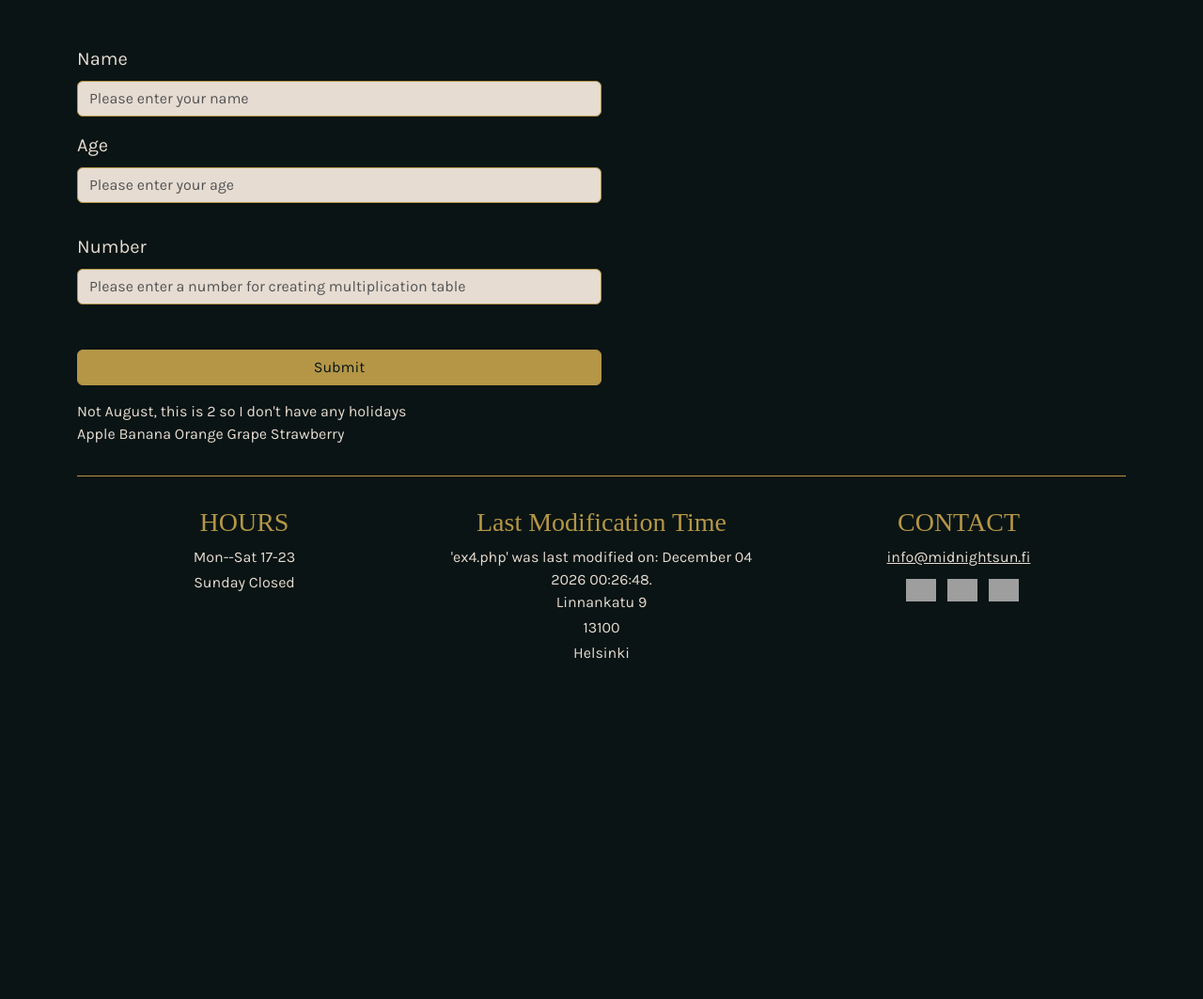
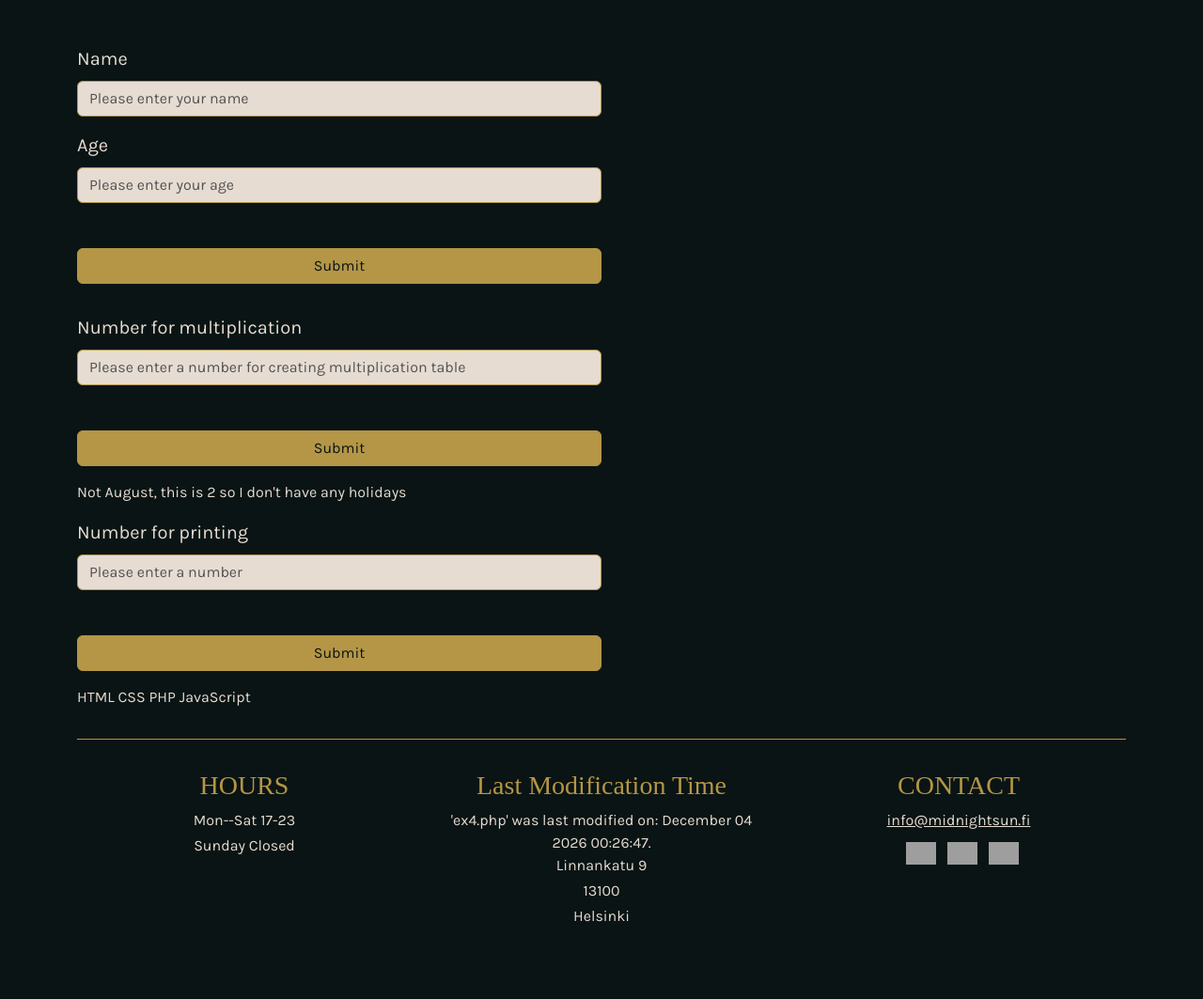
Before and after one commit to CarolLu85/PHP_InClass, a PHP site: page /jinLu_Tasks/ex4.php in a window 1280 px wide. Shown: the part 187-1250 px from the top of the page at 94% size. Before the commit the page ends 888 px from the top, so only its background shows below. Run offline with PHP 8.4, Linux system fonts and the light colour scheme; some web fonts are replaced; grey boxes are pictures that could not be loaded.

Commit message:
modified task4

```diff
--- a/jinLu_Tasks/ex4.php
+++ b/jinLu_Tasks/ex4.php
@@ -5,6 +5,7 @@ include 'header.php'; ?>
     <div class="tasks">
         <div class="ageForm">
             <form name="ageForm" class = "col-lg-6 bookform custom-padding" method="post" action="<?php echo htmlspecialchars($_SERVER['PHP_SELF']);?>">
+                <input type="hidden" name="form" value="ageForm">
                 <div>
                     <label for="name" class="form-label fs-5">Name</label>
                     <input type="text" class="form-control" name="nimi" id="name" aria-describedby="nameHelp" placeholder="Please enter your name" required>
@@ -13,16 +14,14 @@ include 'header.php'; ?>
                     <label for="age" class="form-label fs-5">Age</label>
                     <input type="number" class="form-control" name="age" id="age" placeholder="Please enter your age" required>
                 </div>
-                <div class="mb-3">
-                    <label for="number"  class="form-label fs-5">Number</label>
-                    <input type="number" class="form-control" name="number" id="age" placeholder="Please enter a number for creating multiplication table" required>
-                </div>
                 <div class = "d-grid">
                         <button type="submit" class="btn btn-primary d-grid" value="submit">Submit</button>
                 </div>
             </form>
             <?php
                 if ($_SERVER["REQUEST_METHOD"] == "POST") {
+                    $formValue = $_POST["form"];
+                    if ($formValue == "ageForm") {
                         $name = $_POST["nimi"];
                         $age = $_POST["age"];
                         if ($age < 18) {
@@ -30,10 +29,54 @@ include 'header.php'; ?>
                         } else {
                             echo "<h3>Hi $name, you are welcome to vote.</h3>";
                         }
+
+                    }
                 }
             ?>
         </div>
-        <div class="switchTask">
+        <div class="multiplicationForm">
+            <form name="multiplicationForm" class = "col-lg-6 bookform custom-padding" method="post" action="<?php echo htmlspecialchars($_SERVER['PHP_SELF']);?>">
+                <input type="hidden" name="form" value="multiplicationForm">
+                <div class="mb-3">
+                    <label for="number"  class="form-label fs-5">Number for multiplication</label>
+                    <input type="text" class="form-control" name="number" placeholder="Please enter a number for creating multiplication table" required>
+                </div>
+                <div class = "d-grid">
+                        <button type="submit" class="btn btn-primary d-grid" value="submit">Submit</button>
+                </div>
+            </form>
+        </div>
+        <div class="muplicationTable">
+            <?php
+                if ($_SERVER["REQUEST_METHOD"] == "POST") {
+                    $formValue = $_POST["form"];
+                    if ($formValue == "multiplicationForm") {
+                        $name = $_POST["number"];
+                        // print the multiplication table of a number (n).
+                        for ($i = 1; $i<= 10; $i++){
+                            echo $name . " * " . $i . " = " . $name * $i . "<br>";
+                        }
+                        while ($name > 0){
+                            echo $name . " ";
+                            $name--;
+                        }
+                    }
+                }
+            ?>
+        </div>
+        <!-- <div class="monthForm">
+            <form name="monthForm" class = "col-lg-6 bookform custom-padding" method="post" action="<?php echo htmlspecialchars($_SERVER['PHP_SELF']);?>">
+                    <input type="hidden" name="form" value="monthForm">
+                    <div class="mb-3">
+                        <label for="number"  class="form-label fs-5">Current Month</label>
+                        <input type="text" class="form-control" name="number" placeholder="Please enter a number.eg: Feburary, you enter 2" required>
+                    </div>
+                    <div class = "d-grid">
+                            <button type="submit" class="btn btn-primary d-grid" value="submit">Submit</button>
+                    </div>
+                </form>
+        </div>
+        <div class="monthForm"> -->
             <?php
                 $currentMonth = date("n");
                 switch ($currentMonth){
@@ -44,31 +87,42 @@ include 'header.php'; ?>
                         echo "Not August, this is $currentMonth so I don't have any holidays";
                 }
             ?>
+        <!-- </div>          -->
+        <div class="printingForm">
+            <form name="printingForm" class = "col-lg-6 bookform custom-padding" method="post" action="<?php echo htmlspecialchars($_SERVER['PHP_SELF']);?>">
+                <input type="hidden" name="form" value="printingForm">
+                <div class="mb-3">
+                    <label for="number"  class="form-label fs-5">Number for printing</label>
+                    <input type="text" class="form-control" name="number" placeholder="Please enter a number" required>
                 </div>
-        <div class="muplicationTable">
+                <div class = "d-grid">
+                        <button type="submit" class="btn btn-primary d-grid" value="submit">Submit</button>
+                </div>
+            </form>
+        </div>
+        <div class="printingTask">
             <?php
                 if ($_SERVER["REQUEST_METHOD"] == "POST") {
+                    $formValue = $_POST["form"];
+                    if ($formValue == "printingForm") {
                         $name = $_POST["number"];
-                    // print the multiplication table of a number (n).
-                    for ($i = 1; $i<= 10; $i++){
-                        echo $name . " * " . $i . " = " . $name * $i . "<br>";
-                    }
                         while ($name > 0){
                             echo $name . " ";
                             $name--;
                         }
                     }
+                }
             ?>
         </div>
+
         <div class="arrayTask">
             <?php
-                $fruits = array("Apple", "Banana", "Orange", "Grape", "Strawberry");
-                foreach($fruits as $value){
+                $myarray=array("HTML", "CSS", "PHP", "JavaScript");
+                foreach($myarray as $value){
                     echo $value ." ";
                 }
             ?>
         </div>
     </div>
 </main>
-
 <?php include 'footer.php'; ?>
```
Lines whose indentation alone changed are shown as unchanged.
